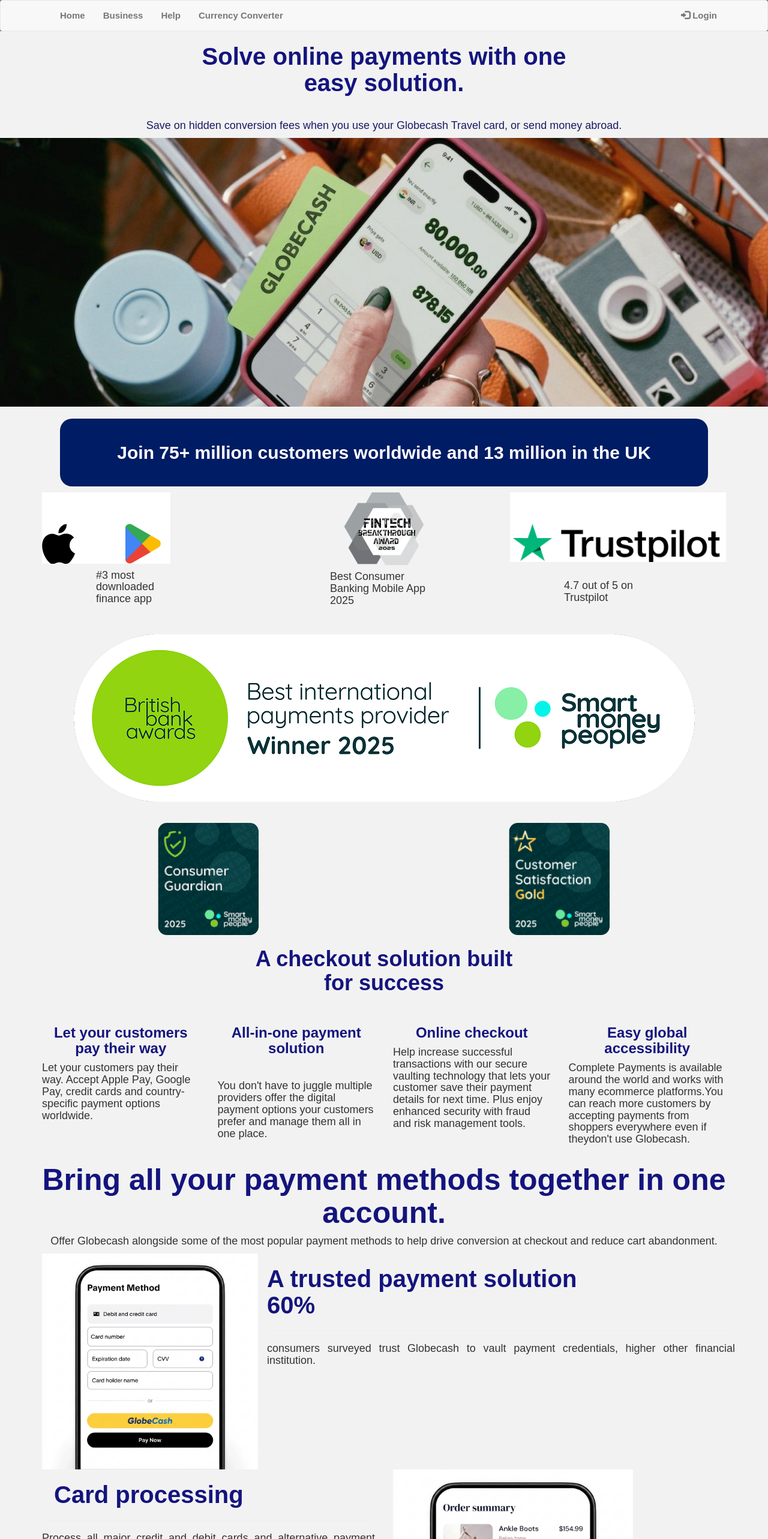
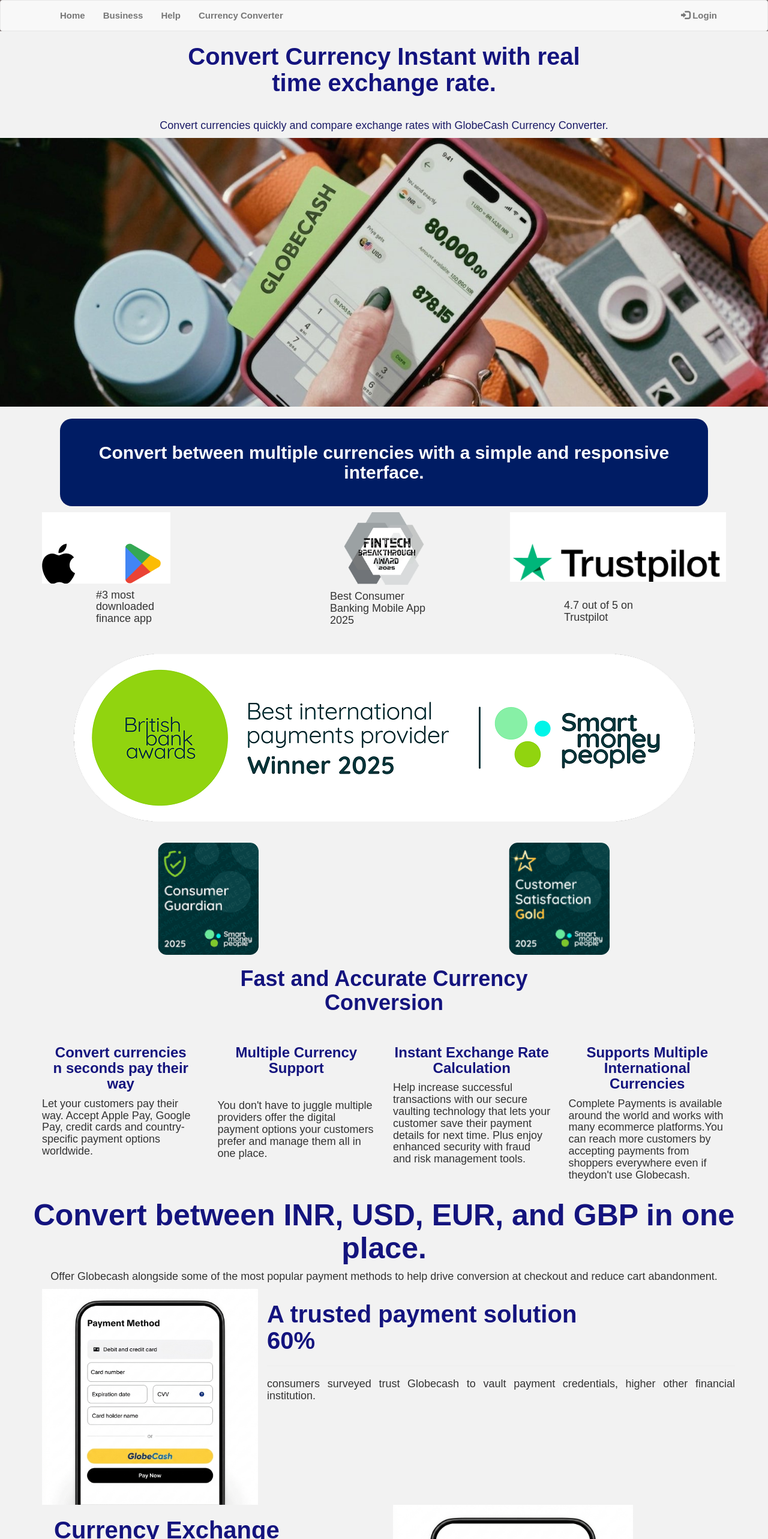
Before and after one commit to premnath10435/globecash, a React (Create React App) app: page /#/ in a window 1280 px wide. Shown: the top 2566 px of the page at 60% size. Built offline with nearby package versions, Linux system fonts and the light colour scheme.

Commit message:
Update my first proj.js

```diff
--- a/src/reactproj/my first proj.js
+++ b/src/reactproj/my first proj.js
@@ -52,16 +52,16 @@
     </nav>
   </section>
 
- <h1 className="three">Solve online payments with one  <br/>easy solution.</h1>
+ <h1 className="three">Convert Currency Instant with real <br/>time exchange rate.</h1>
  <br/>
 
- <h4 className="two">Save on hidden conversion fees when you use your Globecash Travel card, or send money abroad.</h4>
+ <h4 className="two">Convert currencies quickly and compare exchange rates with GlobeCash Currency Converter.</h4>
 
 
 
 <img src="image/img1.png" alt="banner" className= "img-responsive">
 </img>
-<h2 className="eight">Join 75+ million customers worldwide and 13 million in the UK</h2>
+<h2 className="eight">Convert between multiple currencies with a simple and responsive interface.</h2>
 
 <div className="container">
     <div className="row">
@@ -102,31 +102,31 @@
         </div>
 
 </div>
-        <h1 className="seven">A checkout solution built <br/>for success</h1>
+        <h1 className="seven">Fast and Accurate Currency <br/> Conversion</h1>
         <br></br>
 
         <div className="container">
             <div className="row">
                 <div className="col-md-3 col-sm-4 col-xs-6">
-                    <h3 className="seven">Let your customers<br/> pay their way</h3>
+                    <h3 className="seven">Convert currencies <br/> n seconds pay their way</h3>
 
                     <h4 className="six">Let your customers pay their way. Accept Apple Pay, Google Pay, credit cards and country-specific payment options worldwide.</h4>
                 </div>
 
                 <div className="col-md-3 col-sm-4 col-xs-6">
-                    <h3 className="seven">All-in-one payment solution</h3>
+                    <h3 className="seven">Multiple Currency Support</h3>
                     <br></br>
                     <h4 className="six">You don't have to juggle multiple providers offer the digital payment options your customers prefer and manage them all in one place.</h4>
                 </div>
 
                  <div className="col-md-3 col-sm-4 col-xs-6">
-                    <h3 className="seven">Online checkout</h3>
+                    <h3 className="seven">Instant Exchange Rate Calculation</h3>
 
                     <h4 className="six">Help increase successful transactions with our secure vaulting technology that lets your customer save their payment details for next time. Plus enjoy enhanced security with fraud and risk management tools.</h4>
                  </div>
 
                   <div className="col-md-3 col-sm-4 col-xs-6">
-                    <h3 className="seven">Easy global accessibility</h3>
+                    <h3 className="seven">Supports Multiple International Currencies</h3>
 
                     <h4 className="six">Complete Payments is available <br/>around the world and works with many ecommerce platforms.You can reach more customers by accepting payments from shoppers everywhere even if theydon't use Globecash.</h4>
                   </div>
@@ -135,7 +135,7 @@
         </div>
 
 
-        <h1 className="box">Bring all your payment methods together in one account.</h1>
+        <h1 className="box">Convert between INR, USD, EUR, and GBP in one place.</h1>
         <center><h4>Offer Globecash alongside some of the most popular payment methods to help drive conversion at checkout and reduce cart abandonment.</h4></center>
 
 
@@ -161,7 +161,7 @@
             <div className="row">
                  <div className="col-md-6 col-sm-6 col-xs-12">
 
-                <h1 className="nine">Card processing</h1>
+                <h1 className="nine">Currency Exchange Calculator</h1>
                 <hr></hr>
                <h4 className="eleven"> Process all major credit and debit cards and alternative payment methods from around the world. Plus, with our secure vaulting capabilities customers can save their payment details for a seamless checkout every time they come back.</h4>
                 </div>
@@ -182,7 +182,7 @@
             </div>
 
              <div className="col-md-6 col-sm-6 col-xs-12">
-                <h1 className="ten">Safe at every step</h1>
+                <h1 className="ten">Reliable Currency Conversion</h1>
                 <br/><br/>
                 <h4 className="eleven">100,000 new customers join Wise every month. Here’s how we keep their rupees secure.</h4>
                 <hr></hr>
```
